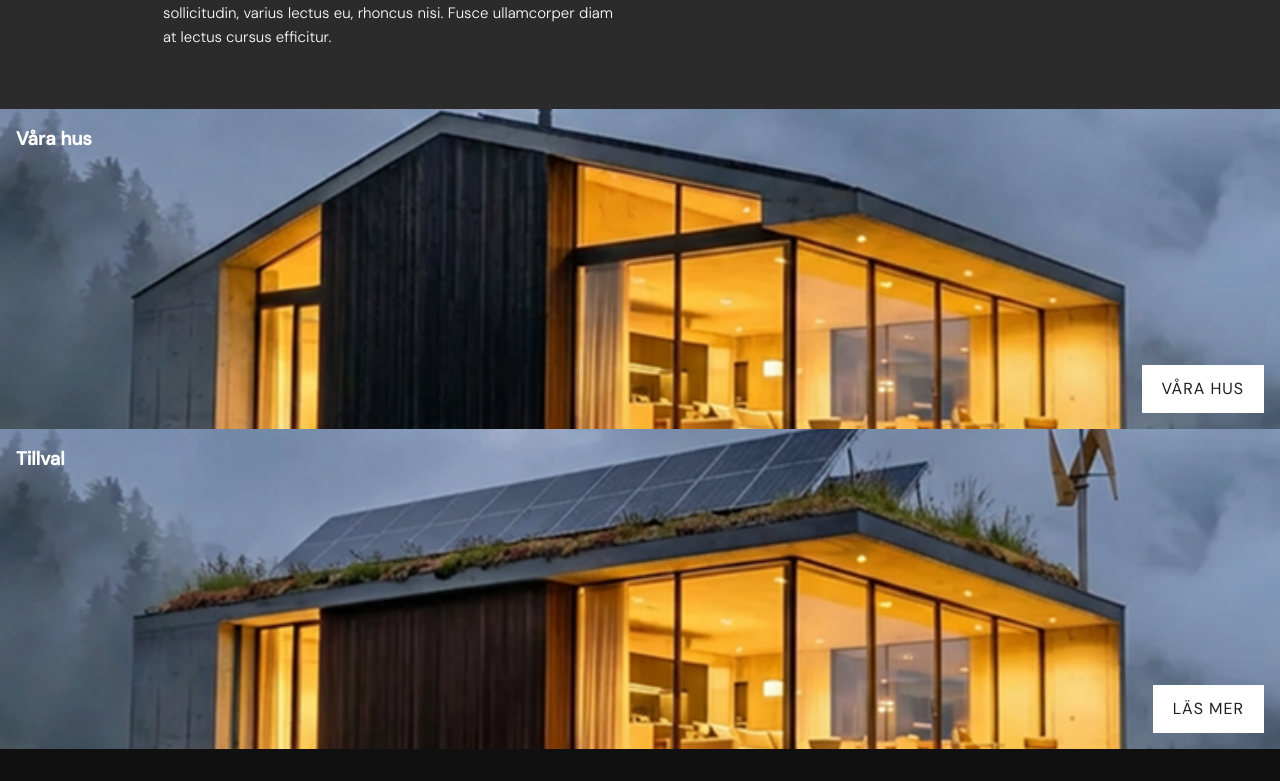
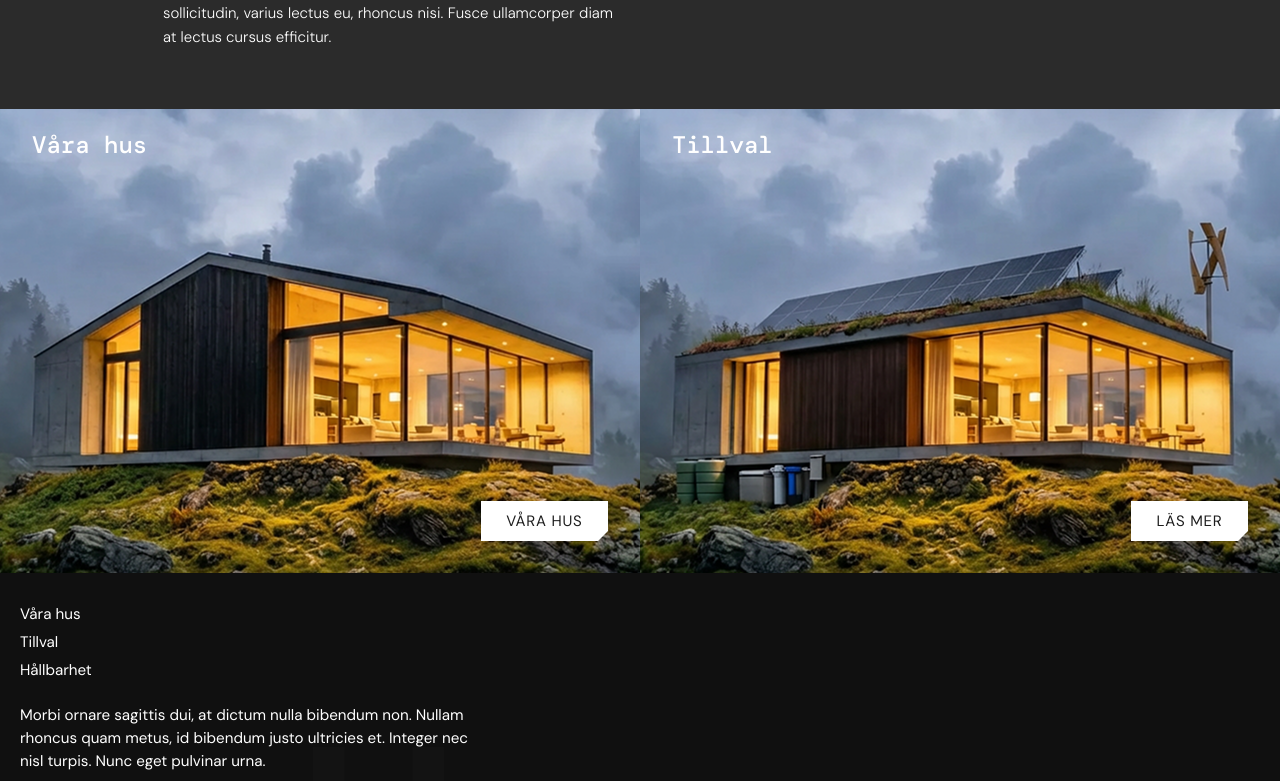
Before and after one commit to JennAnd/house-landing-page, a React (Vite) app: page / in a window 1280 px wide. Shown: the part 1059-1840 px from the top of the page. Built offline with nearby package versions, Linux system fonts and the light colour scheme.

Commit message:
style house cards layout

```diff
--- a/src/components/HouseSection/HouseCard.css
+++ b/src/components/HouseSection/HouseCard.css
@@ -1,32 +1,121 @@
+/* HOUSECARD*/
+
 .house-card {
   position: relative;
   overflow: hidden;
 }
 
+/* Card image */
 .house-card-image {
   width: 100%;
   height: 320px;
   object-fit: cover;
+  object-position: 50% 50%;
   display: block;
 }
 
+/* Title */
 .house-card-title {
   position: absolute;
   top: 1rem;
   left: 1rem;
   margin: 0;
   color: var(--c-text-white);
+  font-family: var(--font-mono);
+  font-weight: 500;
+  font-size: 1.25rem;
+  line-height: 1.2;
 }
 
+/* Button */
 .house-card-button {
   position: absolute;
   right: 1rem;
   bottom: 1rem;
+
+  font-family: var(--font-sans);
+  font-weight: 400;
+  font-size: 15px;
+  letter-spacing: 0.05em;
+  text-transform: uppercase;
+
+  border: none;
+  cursor: pointer;
+
   background: var(--c-bg-white);
   color: var(--c-text-dark);
-  border: 0;
-  padding: 0.75rem 1.25rem;
-  cursor: pointer;
-  text-transform: uppercase;
-  letter-spacing: 0.06em;
+
+  height: 40px;
+  padding: 0 1.6rem;
+
+  display: inline-flex;
+  align-items: center;
+  justify-content: center;
+
+  /* Cut corner shape */
+  --corner: 10px;
+  clip-path: polygon(
+    0 0,
+    100% 0,
+    100% calc(100% - var(--corner)),
+    calc(100% - var(--corner)) 100%,
+    0 100%
+  );
 }
+
+/* Focus outline for keyboard navigation */
+.house-card-button:focus-visible {
+  outline: 2px solid var(--c-text-white);
+  outline-offset: 3px;
+}
+
+/* TABLET */
+@media (min-width: 768px) and (max-width: 1114px) {
+  /* Background split to blend into the sections */
+  .house-card {
+    background: linear-gradient(
+      to bottom,
+      var(--c-bg-text-section) 0%,
+      var(--c-bg-text-section) 55%,
+      var(--c-bg-footer) 55%,
+      var(--c-bg-footer) 100%
+    );
+  }
+
+  .house-card-image {
+    height: 360px;
+    object-fit: contain;
+    object-position: center;
+    background: transparent;
+  }
+
+  .house-card-title {
+    top: clamp(22px, calc(68.8px - (100vw - 768px) * 0.13526), 68.8px);
+    left: clamp(20.8px, calc(20.8px + (100vw - 768px) * 0.03237), 32px);
+  }
+
+  .house-card-button {
+    right: clamp(16px, calc(16px + (100vw - 768px) * 0.04638), 32px);
+    bottom: clamp(32px, calc(64px - (100vw - 768px) * 0.09275), 64px);
+  }
+}
+
+/* DESKTOP */
+@media (min-width: 1115px) {
+  .house-card-image {
+    height: 464px;
+    object-fit: cover;
+    object-position: 50% 50%;
+  }
+
+  .house-card-title {
+    top: 22px;
+    left: 32px;
+    font-size: 1.5rem;
+  }
+
+  .house-card-button {
+    right: 32px;
+    bottom: 32px;
+  }
+}
--- a/src/components/HouseSection/HouseSection.css
+++ b/src/components/HouseSection/HouseSection.css
@@ -1,8 +1,22 @@
+/* HOUSESECTION */
+
+/* Section wrapper */
 .house-section {
   padding: 0;
 }
 
+/* Stack cards vertically */
 .house-section-grid {
   display: grid;
+  grid-template-columns: 1fr;
   gap: 0;
+  width: 100%;
 }
+
+/* TABLET */
+@media (min-width: 768px) {
+  /* Show card side by side */
+  .house-section-grid {
+    grid-template-columns: 1fr 1fr;
+  }
+}
```
